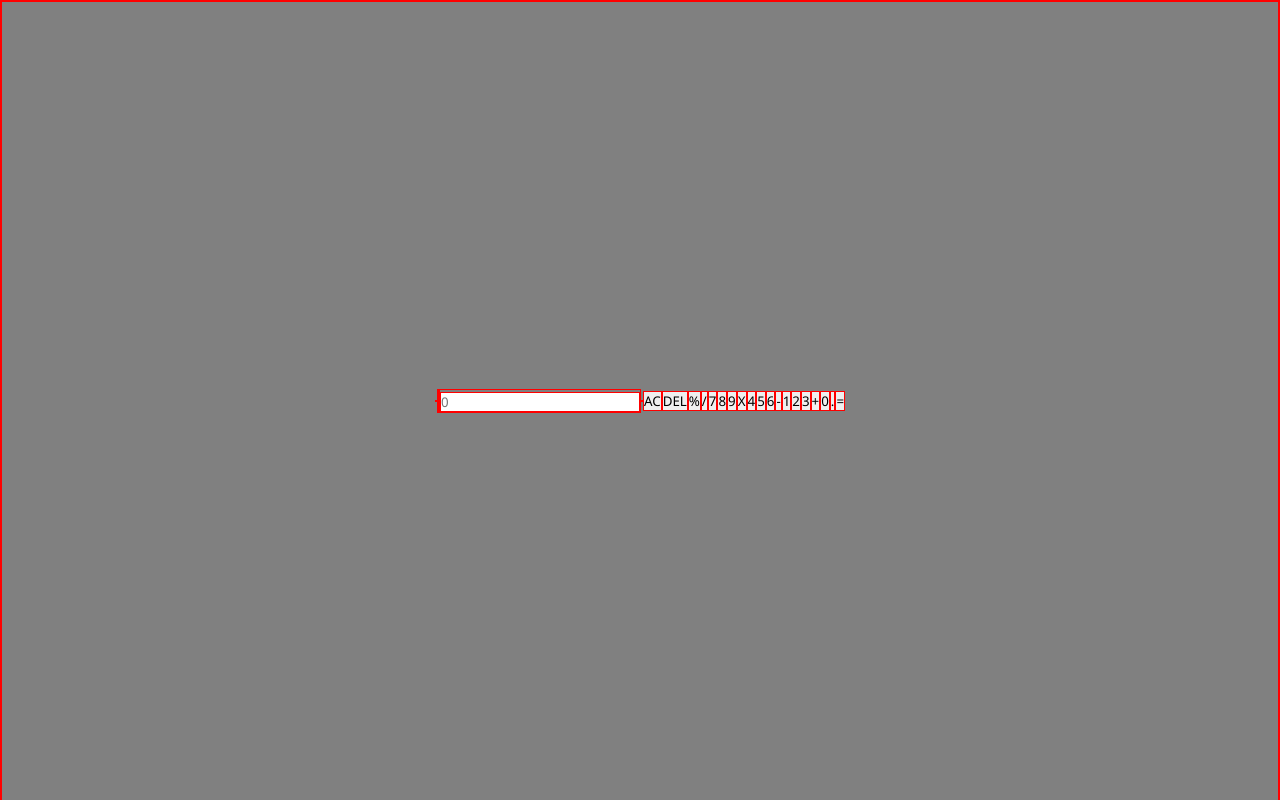
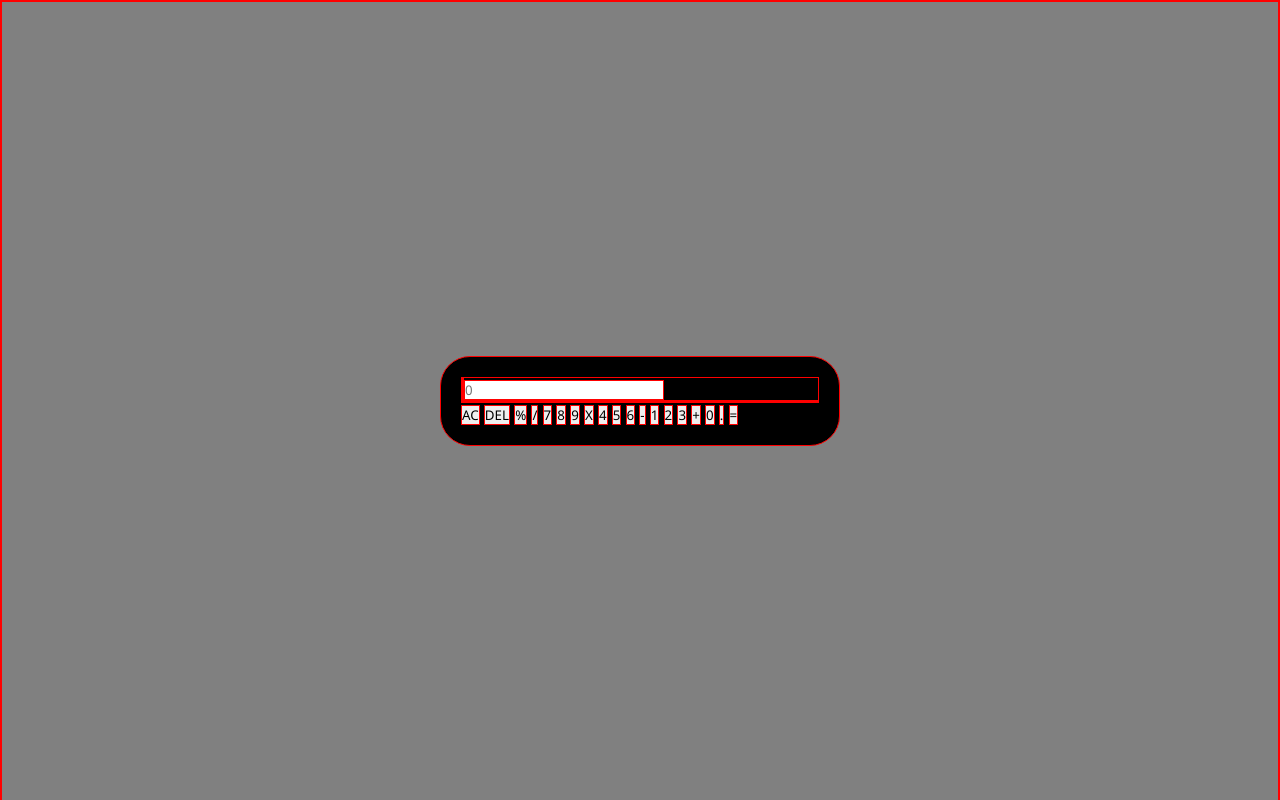
Before and after one commit to adammmusial/project-calculator, a website: page index.html in a window 1280 px wide. Drawn offline with Linux system fonts and the light colour scheme.

Commit message:
fix: fix bug of wronly placed ending of divs

```diff
--- a/css/style.css
+++ b/css/style.css
@@ -14,3 +14,12 @@ body {
     height: 100vh;
     background:grey
 }
+
+.container {
+    background: black;
+    max-width: 400px;
+    width: 100%;
+    border-radius:30px;
+    padding: 20px;
+
+}
--- a/index.html
+++ b/index.html
@@ -7,7 +7,7 @@
     <link rel="stylesheet" href="css/style.css">
   </head>
   <body>
-    <div clas="container"></div>
+    <div class="container">
         <div class ='display-container'>
             <span class="history"></span>
             <input type="text" class="display" placeholder="0" span>
@@ -39,6 +39,7 @@
             <button data-value=".">.</button>
             <button data-value="=">=</button>
 
+    </div>
 	<script src="js/index.js"></script>
   </body>
 </html>
```
Lines whose indentation alone changed are shown as unchanged.
